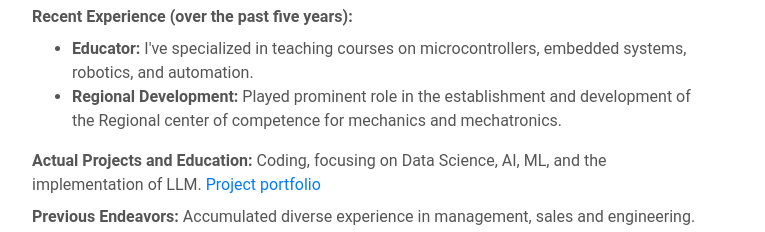
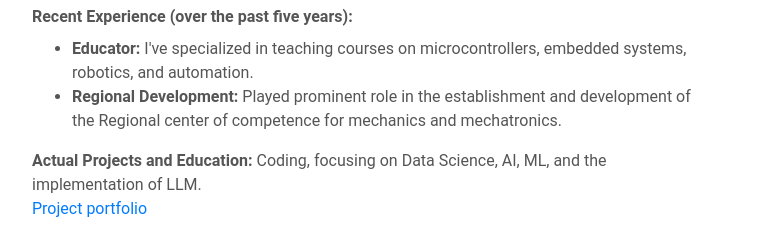
Before and after one commit to mklobucaric/mklobucaric.github.io, a plain HTML site: page index.html in a window 1280 px wide. Shown: the part 719-951 px from the top of the page, without its empty margins (276-1041 px from the left). Drawn offline with nearby package versions, Linux system fonts and the light colour scheme.

Commit message:
update 240111

```diff
--- a/index.html
+++ b/index.html
@@ -81,9 +81,8 @@
                         development of the Regional center of competence for mechanics and mechatronics.</li>
                 </ul>
                 <div class="mt-2">
-                    <strong>Actual Projects and Education:</strong> Coding, focusing on Data Science, AI, ML, and the implementation of LLM.
-                    <a href="projects.html">Project portfolio</a> <br />
-
+                    <strong>Actual Projects and Education:</strong> Coding, focusing on Data Science, AI, ML, and the implementation of LLM. <br />
+                    <a href="projects.html">Project portfolio</a>
                 </div>
                 <div class="mt-2">
                     <strong>Previous Endeavors:</strong>
```
